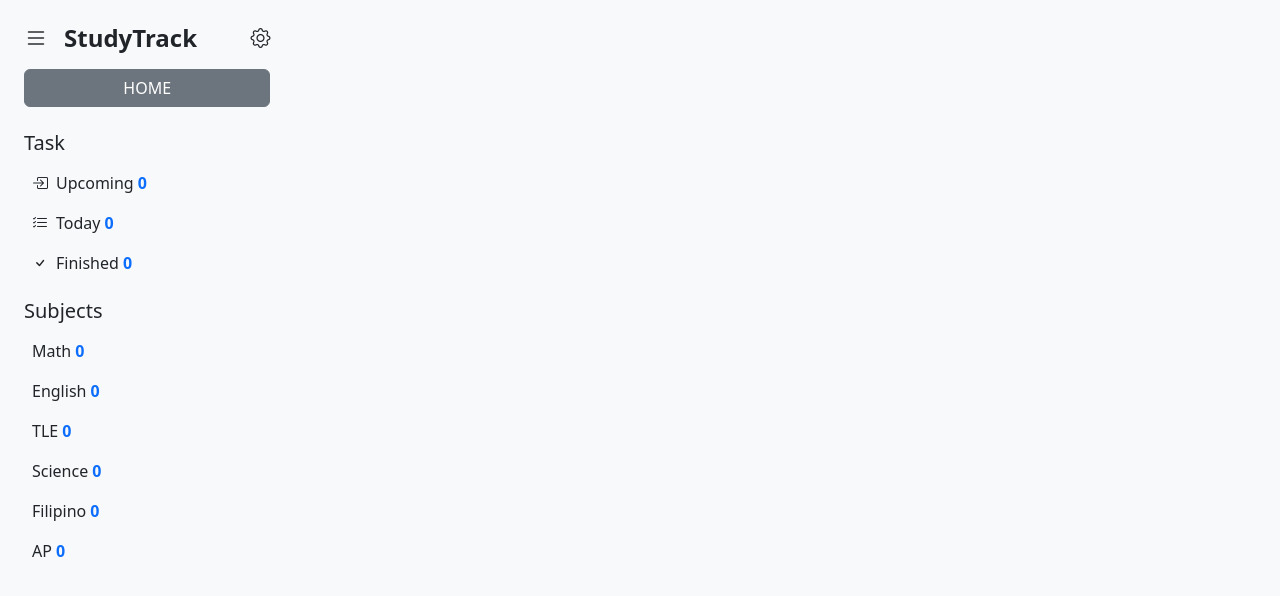
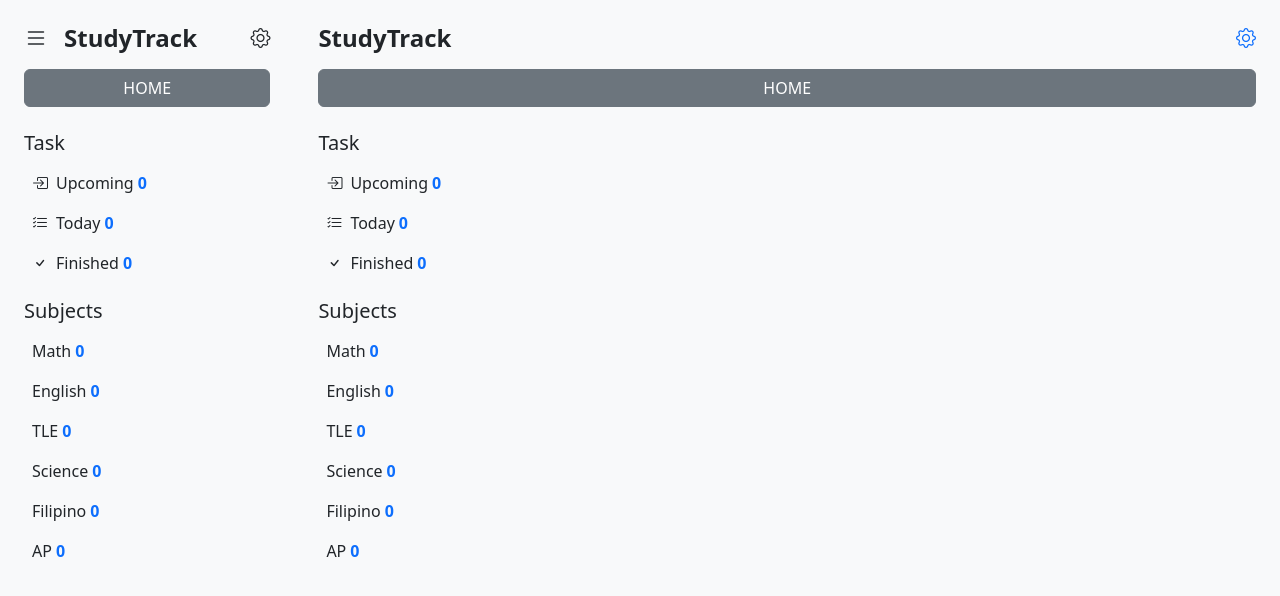
Before and after one commit to jobelGolde12/study-track, a Vue app: page /leftSmallScreen in a window 1280 px wide. Both pictures are taken after a click on the button "Get Started!". Shown: the top 596 px of the page. Built offline with nearby package versions, Linux system fonts and the light colour scheme.

Commit message:
Modifying all

```diff
--- a/src/cssFolder/global.css
+++ b/src/cssFolder/global.css
@@ -1,7 +1,7 @@
 .pointer{
     cursor: pointer;
 }
-.hover{
+.hover:hover{
     color: lightblue;
 }
 .hover-bg{
--- a/src/router/index.js
+++ b/src/router/index.js
@@ -30,6 +30,16 @@ const routes = [
     path: '/editTodo',
     name: 'editTodo',
     component: () => import('../views/rightContent/EditTodo.vue')
+  },
+  {
+    path: '/leftSmallScreen',
+    name: 'leftSmallScreen',
+    component: () => import('../views/LeftSmallScreen.vue')
+  },
+  {
+    path: '/settingsComponent',
+    name: 'settingsComponent',
+    component: () => import('../views/SettingsComponent.vue')
   }
 ];
 
--- /dev/null
+++ b/src/views/LeftSmallScreen.vue
@@ -0,0 +1,114 @@
+<template>
+    <div class="main-container p-4">
+        <div class="d-flex flex-row justify-content-between align-items-center">
+            <h4 class="text-dark fw-bold">StudyTrack</h4>
+            <router-link to="settingsComponent" class="bi bi-gear fw-bolder d-block fs-5 settings"></router-link>
+        </div>
+
+        <router-link to="/" class="btn home-nav w-100 mt-2" :class="{'btn-primary' : $route.path=='/', 'btn-secondary' : $route.path !=='/'}">HOME</router-link>
+        <div class="d-flex flex-column mt-4">
+            <div><h5 class="text-dark fw-light ">Task</h5></div>
+            <router-link to="/upcoming" class="text-decoration-none pointer task-list p-2 rounded d-flex flex-row align-items-center" :class="{'bg-primary text-light': $route.path == '/upcoming', 'text-dark' : $route.path !== '/upcoming'}"><i class="bi bi-box-arrow-in-right me-2"></i> Upcoming <span class="ms-1 fw-bold" :class="{'text-primary' : $route.path !== '/upcoming'}">{{ taskData.upcoming }}</span></router-link>
+            <div class="pointer task-list p-2 rounded d-flex flex-row align-items-center"><i class="bi bi-list-check me-2 text-dark"></i> Today <span class="ms-1 fw-bold text-primary">{{ taskData.today }}</span></div>
+            <div class="pointer task-list p-2 rounded d-flex flex-row align-items-center"><i class="bi bi-check me-2 text-dark"></i> Finished <span class="ms-1 fw-bold text-primary">{{ taskData.done }}</span></div>
+
+        </div>
+
+
+
+        <div class="d-flex flex-column mt-3">
+            <div><h5 class="text-dark fw-light ">Subjects</h5></div>
+           <div v-for="data in subjectsData" :key="data.index" class=" subjects-container">
+            <div class="pointer subjects-list p-2 rounded d-flex flex-row align-items-center"> {{data.name}} <span class="ms-1 fw-bold text-primary">{{ data.upcoming }}</span></div>
+           </div>
+        </div>
+
+
+
+
+    </div>
+</template>
+<script>
+export default {
+    name: 'leftSmallScreen',
+    data(){
+        return{
+            taskData: {
+                id: '',
+                upcoming: 0,
+                today: 0,
+                done: 0,
+                myCalindar: 0
+            },
+            subjectsData: [
+                {
+                    name: 'Math',
+                    upcoming: 0,
+                    today: 0,
+                    done: 0
+                },
+                {
+                    name: 'English',
+                    upcoming: 0,
+                    today: 0,
+                    done: 0
+                },
+                {
+                    name: 'TLE',
+                    upcoming: 0,
+                    today: 0,
+                    done: 0
+                },
+                {
+                    name: 'Science',
+                    upcoming: 0,
+                    today: 0,
+                    done: 0
+                },
+                {
+                    name: 'Filipino',
+                    upcoming: 0,
+                    today: 0,
+                    done: 0
+                },
+                {
+                    name: 'AP',
+                    upcoming: 0,
+                    today: 0,
+                    done: 0
+                }
+            ]
+        }
+    },
+    methods: {
+        setIntoLocalStorage(){
+            localStorage.setItem('taskData', JSON.stringify(this.taskData));
+            localStorage.setItem('subjectsData', JSON.stringify(this.subjectsData));
+
+        },
+        toggleSidenav(){
+            let mainContainer = document.querySelector('.main-container');
+            mainContainer.style.left = '-100%';
+            this.$emit('toggleSidenav', true);
+        }
+    },
+    mounted(){
+        this.setIntoLocalStorage();
+    }
+}
+</script>
+<style lang="css" scoped>
+.task-list:hover, .subjects-list:hover{
+background: #ccc;
+}
+.settings{
+    transform: translateY(-15%);
+}
+.main-container{
+    overflow-y: scroll;
+}
+
+.main-container::-webkit-scrollbar {
+display: none;
+}
+</style>
--- /dev/null
+++ b/src/views/SettingsComponent.vue
@@ -0,0 +1,13 @@
+<template >
+    <div>
+        <h1>THis is the settings</h1>
+    </div>
+</template>
+<script>
+export default {
+    name: 'settingsComponent'
+}
+</script>
+<style lang="">
+
+</style>
--- a/src/views/WelcomeComponent.vue
+++ b/src/views/WelcomeComponent.vue
@@ -1,6 +1,6 @@
 <template>
     <div class="main-container">
-       <div class="container-fluid p-5 d-flex flex-row justify-content-center align-ites-center">
+       <div class="icon-container pt-5 d-flex flex-row justify-content-center align-ites-center">
         <img src="../assets/taskIcon.svg" alt="Task icon" class="task-icon">
        </div>
 
@@ -40,10 +40,13 @@ export default {
         background: linear-gradient(176deg, rgba(0,212,255,1) 35%, rgba(255,255,255,1) 100%);
         z-index: 999;
     }
+    .icon-container{
+        width: 100vw;
+    }
     .task-icon{
         position: relative;
-        height: 30%;
-        width: 30%;
+        height: 60vh;
+        width: 60vw;
     }
     .get-started{
         width: 30%;
@@ -52,8 +55,9 @@ export default {
     @media screen and (max-width: 750px){
     .task-icon{
         position: relative;
-        height: 50%;
-        width: 50%;
+        height: 50vh;
+        width: 50vw;
+        margin-bottom: 2rem;
     }
     }
 </style>
--- a/src/views/rightContent/HomeComponent.vue
+++ b/src/views/rightContent/HomeComponent.vue
@@ -2,12 +2,12 @@
 <div class="main-container">
 
     <div class="container mt-4">
-        <div class="activity-header">
+        <div class="activity-header d-none d-lg-flex flex-direction-row justify-content-between align-items-center">
             <h4>Subjects</h4>
-            <router-link to="/newSubject" class="btn btn-primary">New subject</router-link>
+            <router-link to="/newSubject" class="btn btn-primary d-block">New subject</router-link>
         </div>
 
-        <div class="container-fluid d-flex flex-row gap-2 subjectsContainer">
+        <div class="container-fluid flex-row gap-2 subjectsContainer d-none d-lg-flex">
             <div class="dataHolder" v-for="data in subjectsData" :key="data.index">
                 <img src="../../assets/AP.jpg" alt="AP subject" v-if="data.name == 'AP'">
                 <img src="../../assets/math.jpg" alt="Math subject" v-if="data.name == 'Math'">
@@ -20,18 +20,32 @@
             </div>
         </div>
 
+
+        <!-- Header kapag small ang screen  -->
+         <div class="container-fluid d-flex flex-row justify-content-between align-items-center d-lg-none bg-light">
+            <div>
+                <h3>StudyTrack</h3>
+            </div>
+            <div><router-link to="leftSmallScreen" class="bi bi-list fs-2 fw-bolder small-nav-list mb-3 pointer hover"></router-link></div>
+         </div>
+
 <div class="new-todo-button-container">
     <router-link to="/addTodo" class="btn btn-primary align-self-end"><i class="bi bi-plus fw-bolder fs-2"></i></router-link>
 </div>
         <div class="row mt-3">
             <div class="col-12 col-lg-6">
                 <h5 class="">Today</h5>
-                <div class="todos d-flex flex-column gap-2 justify-content-start">
-                    <div class="container todo-container rounded d-flex flex-row gap-2 align-items-center pointer" v-for="(data,index) in actualTodoData" :key="index" @click="editTodoFunc(index)" data-bs-toggle="modal" data-bs-target="#editTodo">
+                <div class="todos d-flex flex-column gap-2 justify-content-start" v-if="actualTodoData.length !== 0">
+                    <div class="container todo-container rounded d-flex flex-row gap-2 align-items-center pointer" v-for="(data,index) in actualTodoData" :key="index" @click="editTodoFunc(index)" data-bs-toggle="modal" data-bs-target="#editTodo" >
                         <p class="text-bold d-block">{{ data.todo }}</p>
                         <p class="d-none">{{index}}</p>
                     </div>
 
+                </div>
+
+                <div class="container todos d-flex flex-column justify-content-center align-items-center" v-if="actualTodoData.length === 0">
+                    <p class="text-dark">Create You First Todo!</p>
+                    <img src="../../assets/create-todo.svg" alt="create todo icon" class="image-fluid create-todo-icon">
                 </div>
             </div>
 
@@ -136,7 +150,7 @@ export default {
             localStorage.setItem('actualTaskData', JSON.stringify(this.actualTodoData));
             localStorage.setItem('finishedTasks', JSON.stringify(this.finished));
             console.log("Todo finished and moved: ", this.finished);
-        }
+        },
 
     },
     mounted() {
@@ -277,4 +291,8 @@ display: none;
         height: 100px;
     }
 }
+.create-todo-icon{
+    width: 60%;
+    height: 60%;
+}
 </style>
```
Also changed, not shown: src/assets/create-todo.svg (added).
